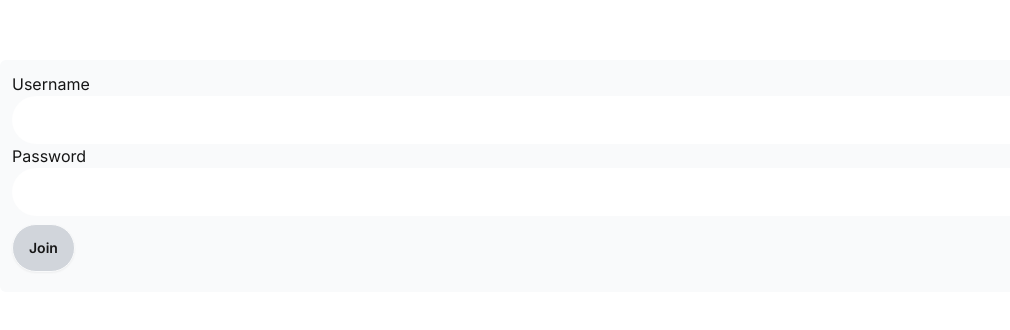
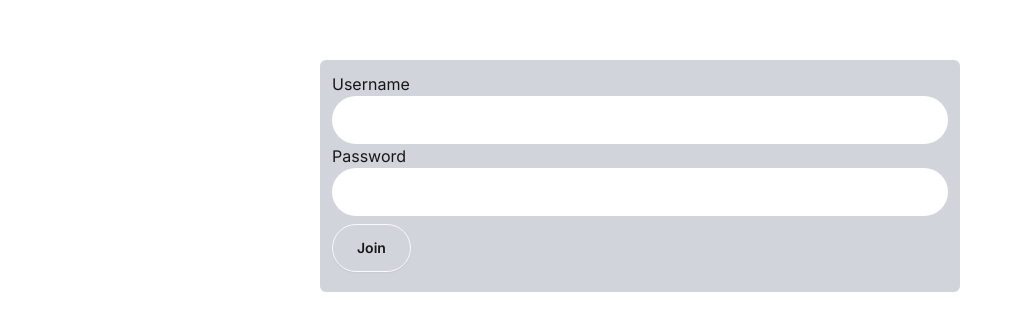
Before and after one commit to Infinite-Loopers2024/slow-chat-final, a Next.js app: page /login in a window 1280 px wide. Shown: the part 148-478 px from the top of the page, without its empty margins (0-1010 px from the left). Built offline with nearby package versions, Linux system fonts and the light colour scheme.

Commit message:
login styling
Co-authored-by: Ali <ali.mohseni05@yahoo.se>
Co-authored-by: Love <love.bellinder@gmail.com>
Co-authored-by: Ali <ali.mohseni05@yahoo.se>

```diff
--- a/src/features/login/login-form.tsx
+++ b/src/features/login/login-form.tsx
@@ -1,15 +1,19 @@
+import Link from "next/link";
+
 export default function LoginForm() {
   return (
     <form
       action="submit"
-      className="container mx-auto my-52 flex flex-col bg-base-200 p-3 rounded-md"
+      className="container mx-auto my-52 flex flex-col bg-base-300 p-3 rounded-md w-3/6"
     >
       <label htmlFor="user-name">Username</label>
       <input type="text" name="" id="user-name" required className="input" />
       <label htmlFor="password">Password</label>
       <input type="text" name="" id="password" required className="input" />
       <div>
-        <button className="btn my-2 bg-base-300">Join</button>
+        <button className="btn my-2 px-6 bg-base-300">
+          <Link href="/chat">Join</Link>
+        </button>
       </div>
     </form>
   );
```
